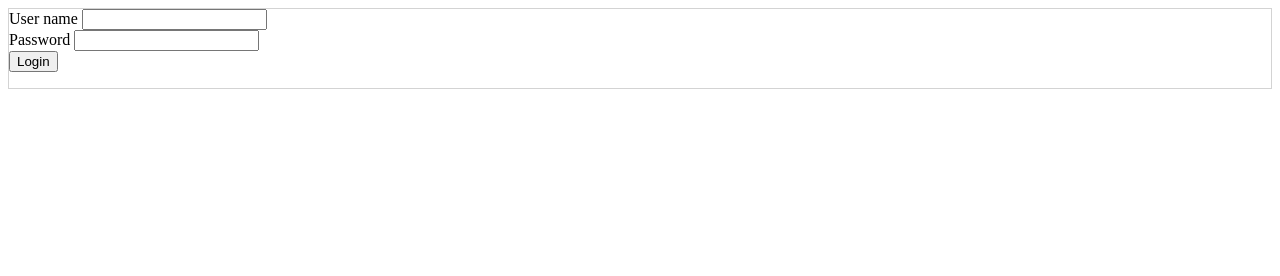
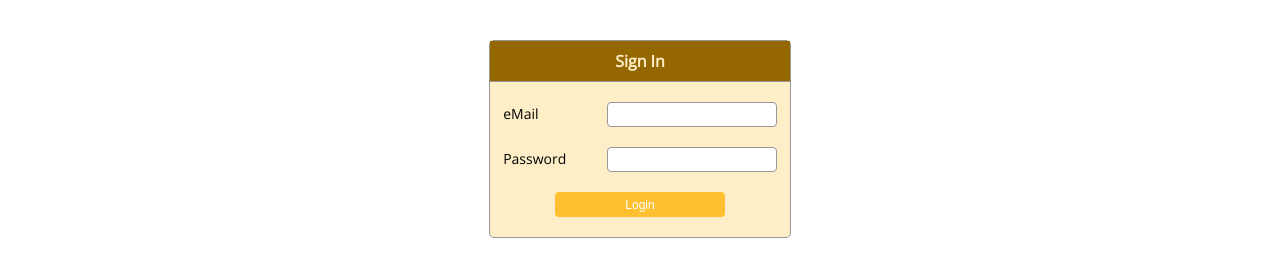
Before and after one commit to welldone-software/cf-microservices-demo, a website: page auth_server/templates/login.html in a window 1280 px wide. Drawn offline with nearby package versions, Linux system fonts and the light colour scheme.

Commit message:
update to auth server login screen

```diff
--- a/auth_server/templates/login.html
+++ b/auth_server/templates/login.html
@@ -1,27 +1,81 @@
 <html>
+<head>
+    <link href='https://fonts.googleapis.com/css?family=Open+Sans' rel='stylesheet' type='text/css'>
     <style>
-        /*a {*/
-            /*border:1px solid gray;*/
-            /*line-height: 48px;*/
-            /*display: inline-block;*/
-            /*border-radius: 10px;*/
-        /*}*/
+        body {
+            font-family: 'Open Sans';
+            font-size:14px;
+        }
+
+        body * {
+            margin:0;
+        }
+
         .form {
-            border:1px solid lightgrey;
+            border:1px solid #979797;
+            border-radius: 5px;
+            margin:  40px auto;
+            width: 300px;
+            background: #FEEEC8;
+        }
+
+        label {
+            width:100px;
+            display: inline-block;
+            text-align: left;
+        }
+
+        input {
+            border: 1px solid #979797;
+            height: 25px;
+            width: 170px;
+            border-radius: 4px;
+            font-size:12px;
+        }
+
+        input[type=submit] {
+            background: #FEC030;
+            border:none;
+            color:#FFF;
         }
 
         .form-control {
-            height: ;
+            padding:10px ;
+            text-align: center;
         }
 
+        .form-control:first-child {
+            padding:20px 10px 10px 10px;
+            text-align: center;
+        }
+
+        .form-control:last-child {
+            padding:10px 10px 20px 10px;
+            text-align: center;
+        }
+
+        h1 {
+            border-bottom:1px solid #979797;
+            text-align: center;
+            font-size:16px;
+            background: #946700;
+            line-height: 40px;
+            color:#FEEEC8;
+        }
+
+
     </style>
+</head>
 <body>
 <!--<a href="__githubUrl__"><img src="/images/GitHub-Mark-32px.png">Github</a>&nbsp;<a href="#">Facebook</a>&nbsp;<a href="#">Twitter</a>-->
 <!--<hr/>-->
 <div class="form">
+    <div class="title">
+        <h1>Sign In</h1>
+    </div>
     <form method="get"  action="/__appId__/authenticate">
         <div class="form-control">
-            <label>User name</label>
+            <label>eMail</label>
             <input type="email" name="email"/>
         </div>
         <div class="form-control">
```
